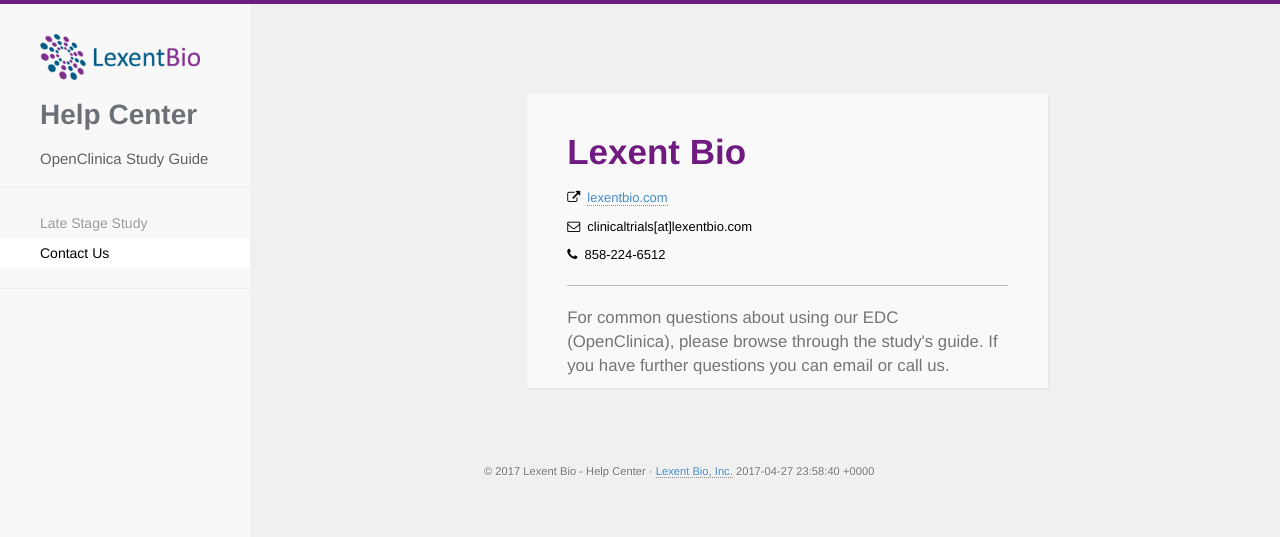
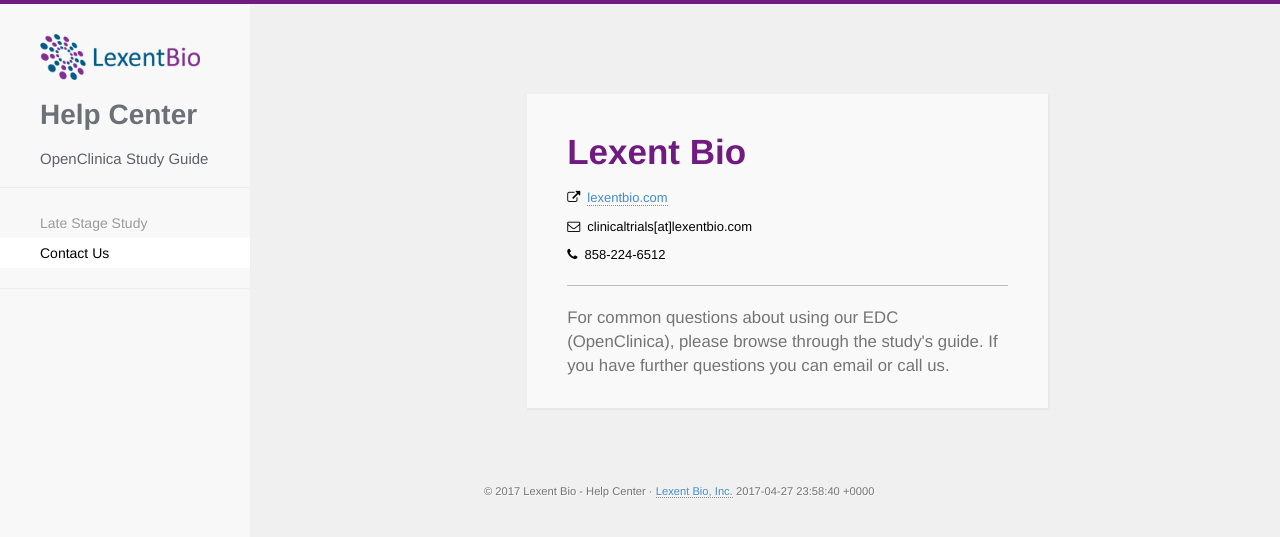
Before and after one commit to lexentbio/openclinica-docs, a Jekyll site: the page built from contact.html, in a window 1280 px wide. Shown: the top 537 px of the page. Built offline with Jekyll 4.4.1, drawn with Linux system fonts in a browser that asks for light colours; nearby versions of some CDN libraries.

Commit message:
Add padding around user card for contact us page

```diff
--- a/css/hc.css
+++ b/css/hc.css
@@ -584,7 +584,7 @@ time
   background-color:#f9f9f9;
   box-shadow:1px 1px 0 1px #e8e8e8;
   max-width:800px;
-  padding:10px 40px 0
+  padding:10px 40px 20px
 }
 
 .user-card h1
```
